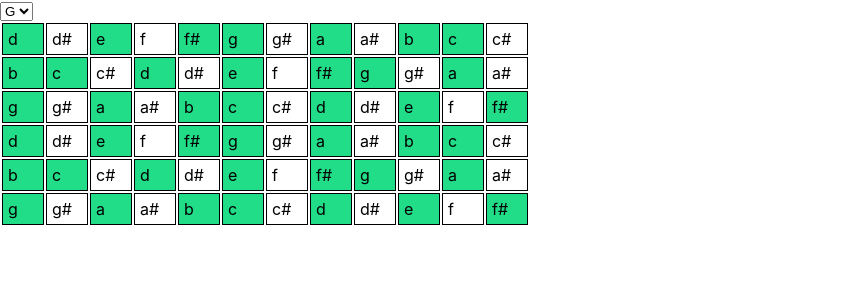
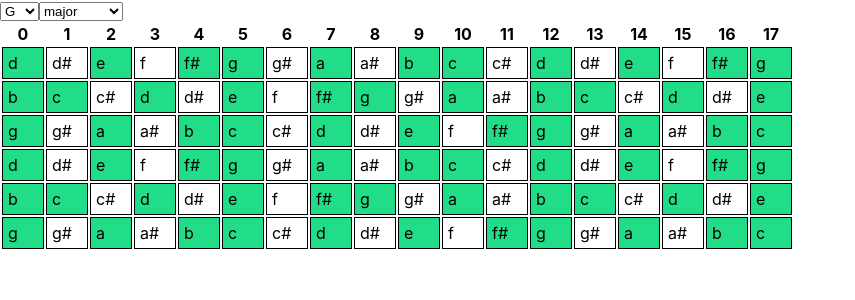
Before and after one commit to nmorse/fret, a React (Create React App) app: page / in a window 1280 px wide. Shown: the top 300 px of the page, without its empty margins (0-855 px from the left). Built offline with nearby package versions, Linux system fonts and the light colour scheme.

Commit message:
select key and mode separately

```diff
--- a/src/App.js
+++ b/src/App.js
@@ -14,7 +14,7 @@ function Fret({ note, hilight }) {
   );
 }
 
-function String({ open_string_i, index, hilightScale }) {
+function String({ open_string_i, index, frets, hilightScale }) {
   //const [state, setState] = useState({fret:0});
   // const barDown = e => {setState({fret: i})};
   const note = i => {
@@ -28,7 +28,6 @@ function String({ open_string_i, index, hilightScale }) {
     const s = scales[hilightScale[1]];
     return (s.filter(e => (e === i)).length);
   };
-  const frets = [0, 1, 2, 3, 4, 5, 6, 7, 8, 9, 10, 11] //,12,13,14,15];
   return (
     <tr className="string" >
       {frets.map((i) => (<Fret note={note(i)} hilight={hilight(i)} id={index * 6 + i} key={index * 6 + i} />))}
@@ -40,37 +39,51 @@ function String({ open_string_i, index, hilightScale }) {
 function App() {
   const [state, setState] = useState([0, 0]);
 
-  //    const inst = {"strings":["G", "B", "D", "g", "b", "d"]};
+  // const inst = {"strings":["G", "B", "D", "g", "b", "d"]};
   const inst2 = { "strings": [7, 11, 2, 7, 11, 2] };
-  //const [pl] = useState([
-  //    "this", "is", "a"  // , ["list", "of", "words"]
-  //]);
+  const frets = [0, 1, 2, 3, 4, 5, 6, 7, 8, 9, 10, 11, 12, 13, 14, 15, 16, 17];
   const keyTranslation = {
-    "G": [0, 0],
-    "A": [-2, 0],
-    "B": [-3, 0],
-    "C": [-5, 0],
-    "D": [-7, 0]
+    "G": 0,
+    "A": -2,
+    "Bb": -3,
+    "B": -4,
+    "C": -5,
+    "D": -7,
+    "E": -9,
+    "F": -10
+  };
+  const keys = Object.keys(keyTranslation);
+  const setKey = (v) => {
+    let newState = [...state];
+    newState[0] = keyTranslation[v];
+    setState(newState);
   };
 
-  const keys = ['G', 'A', 'B', 'C', 'D'];
-
-  const setScale = (v) => {
-    //setState(v);
-    console.log(v);
-    setState(keyTranslation[v]);
+  const modeTranslation = {"major":0, "minor":1, "pentatonic":2};
+  const modes = Object.keys(modeTranslation);
+  const setMode = (m) => {
+    let newState = [...state];
+    newState[1] = modeTranslation[m];
+    setState(newState);
   };
-
 
   return (
     <div className="app">
-      <Selector list={keys} onSelected={setScale} />
+      <Selector list={keys} onSelected={setKey} />
+      <Selector list={modes} onSelected={setMode} />
       <table>
+        <thead>
+          <tr>
+            {frets.map((f, i) => <th key={i}>{f}</th>)}
+          </tr>
+        </thead>
         <tbody>
+
           {inst2.strings.reverse().map((s_i, index) => (
             <String
               key={index} id={index}
               index={index}
+              frets={frets}
               open_string_i={s_i}
               hilightScale={state}
             />
--- a/src/Selector.js
+++ b/src/Selector.js
@@ -9,9 +9,8 @@ function Selector({ list, onSelected }) {
     };
     return (
         <select value={value} onChange={onChange}>
-            {list.map((val) => (
-                <option value={val} >{val}
-                </option>))}
+            {list.map((val, index) => (
+                <option value={val} key={index} >{val}</option>))}
         </select>
     );
 }
```
